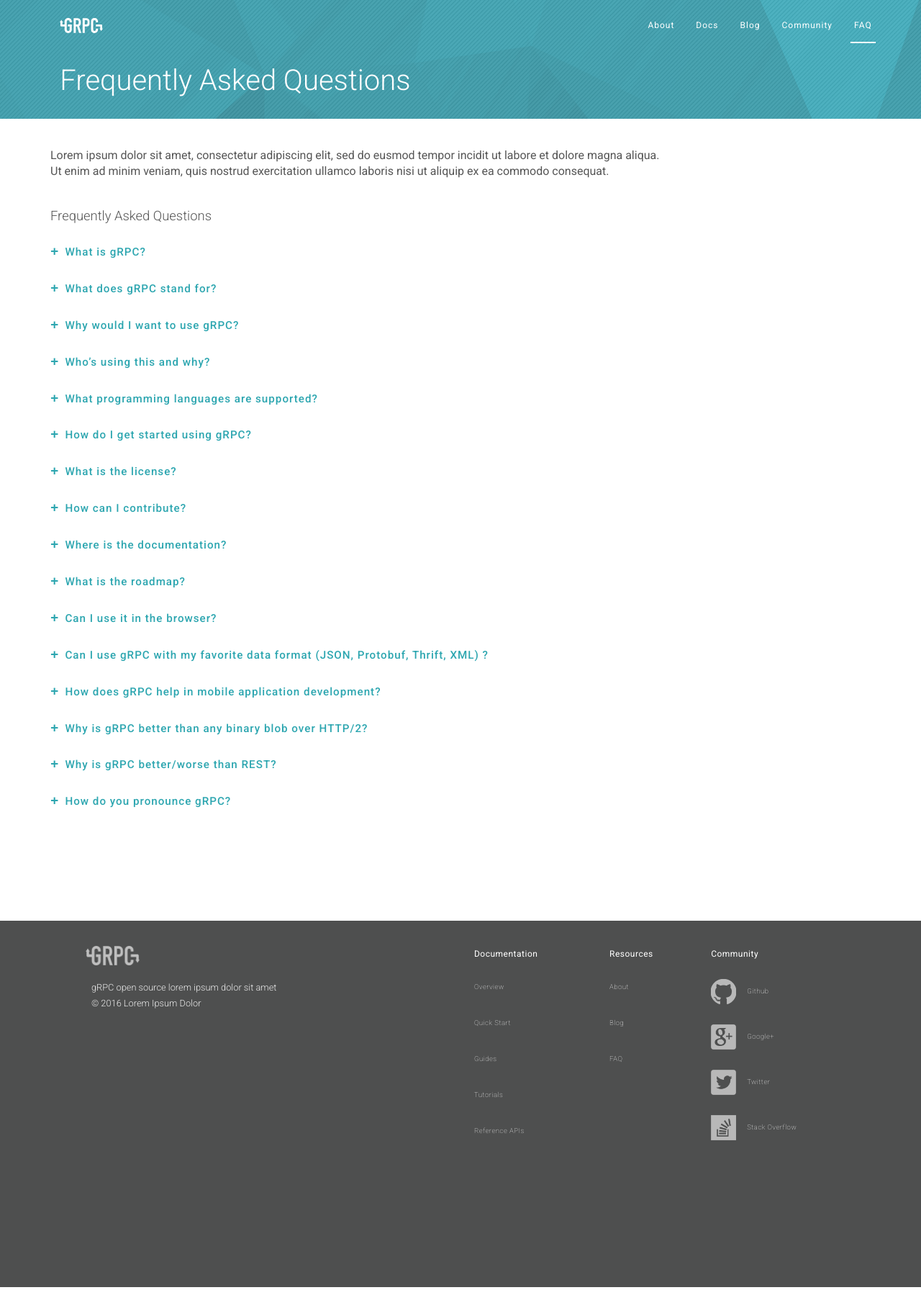
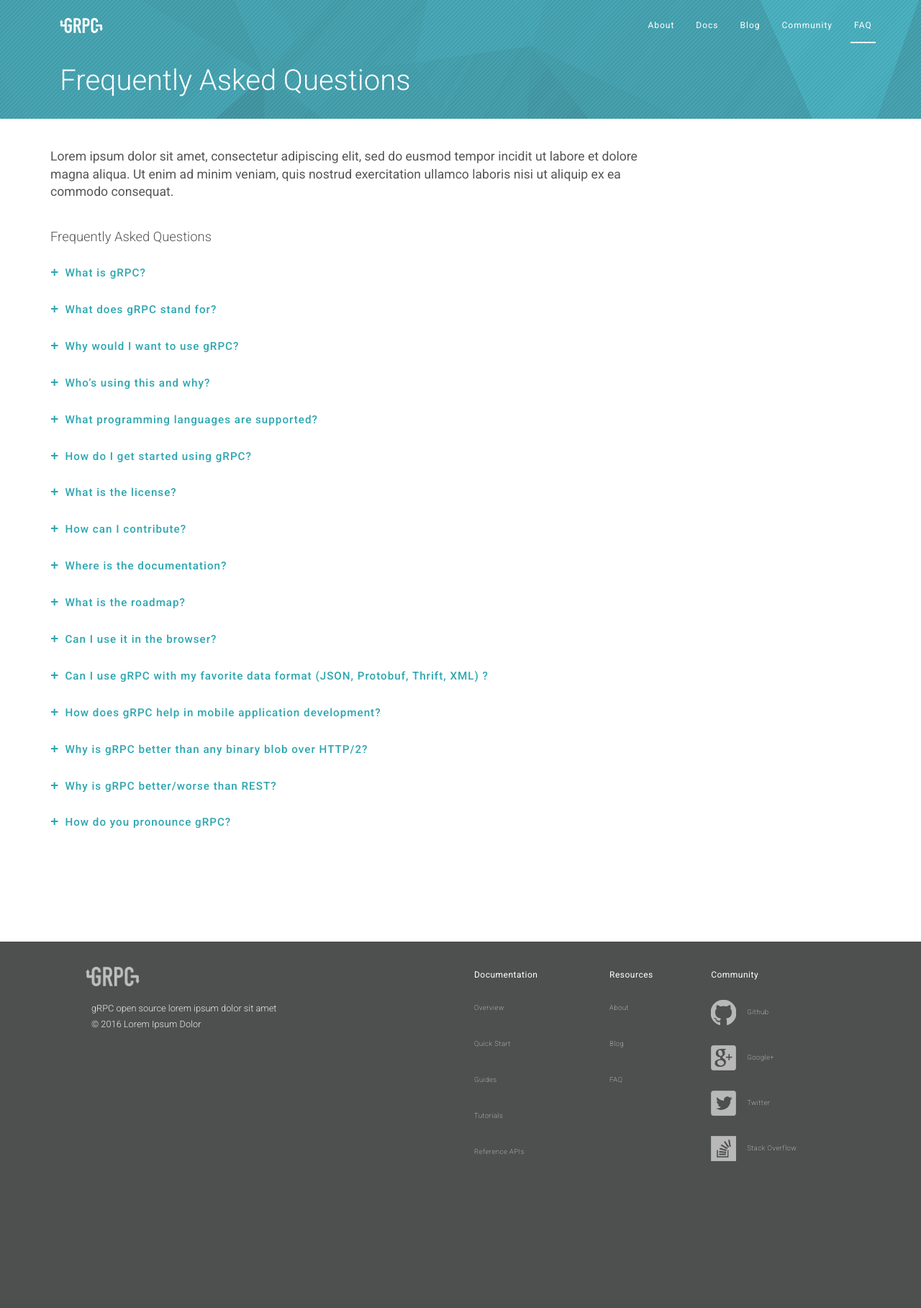
Before and after one commit to grpc/grpc.github.io, a Jekyll site: the page built from faq/index.html, in a window 1280 px wide. Shown: the whole page at 72% size. Built offline with Jekyll 4.4.1, drawn with Linux system fonts in a browser that asks for light colours; nearby versions of some CDN libraries; before the commit the page ends 1788 px from its top, so only the background shows below that; grey boxes are pictures that could not be loaded.

Commit message:
Makes small adjustments to FAQ page sizing

```diff
--- a/_sass/pages/_faq.scss
+++ b/_sass/pages/_faq.scss
@@ -10,10 +10,11 @@
     }
     .submenu-content p,li,ul{
         font-size: 12px;
+        font-weight: 400;
     }
 
     .lead {
-        font-size: 1em;
+        font-size: 1.1rem;
     }
 
     .lead,
```
